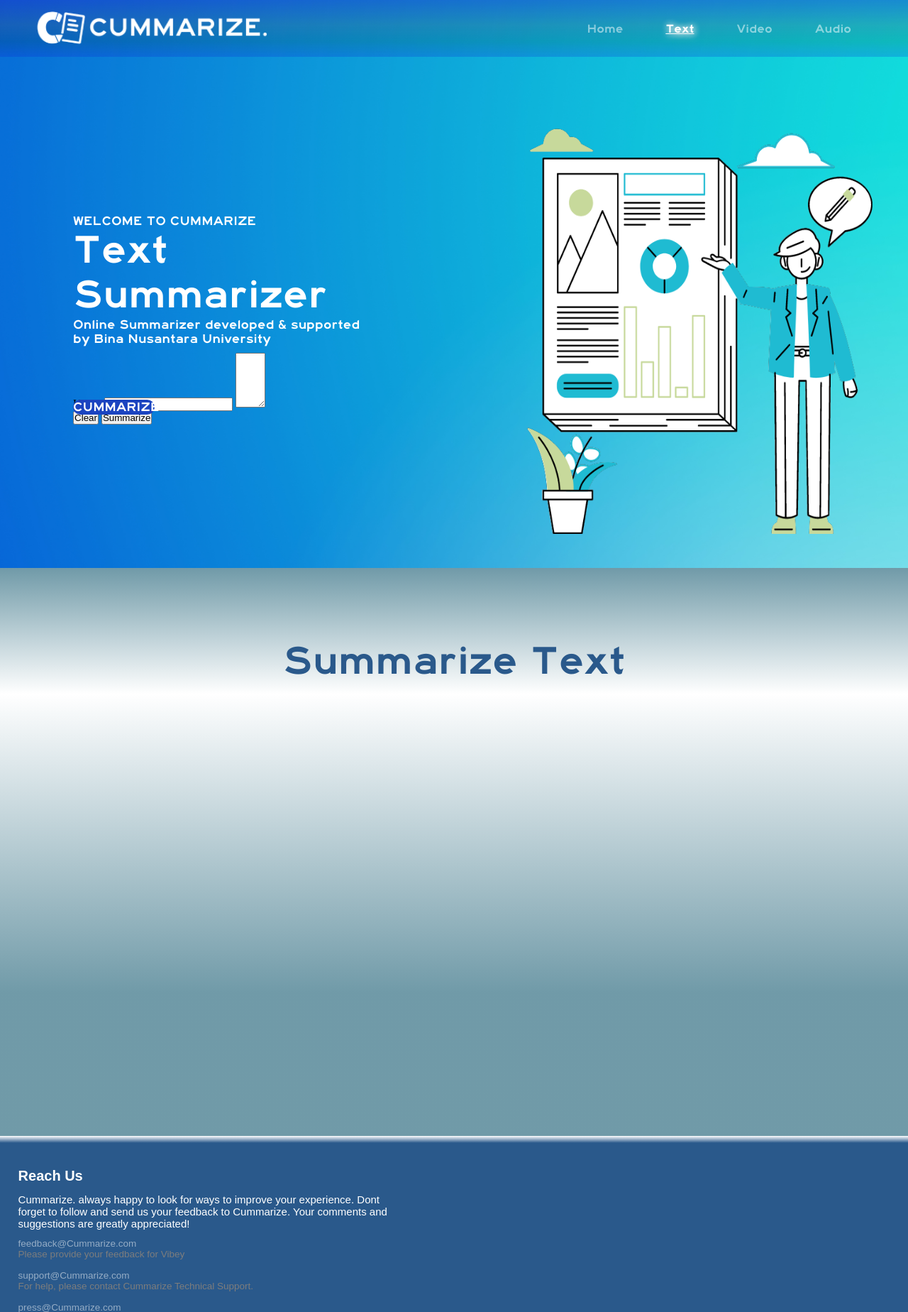
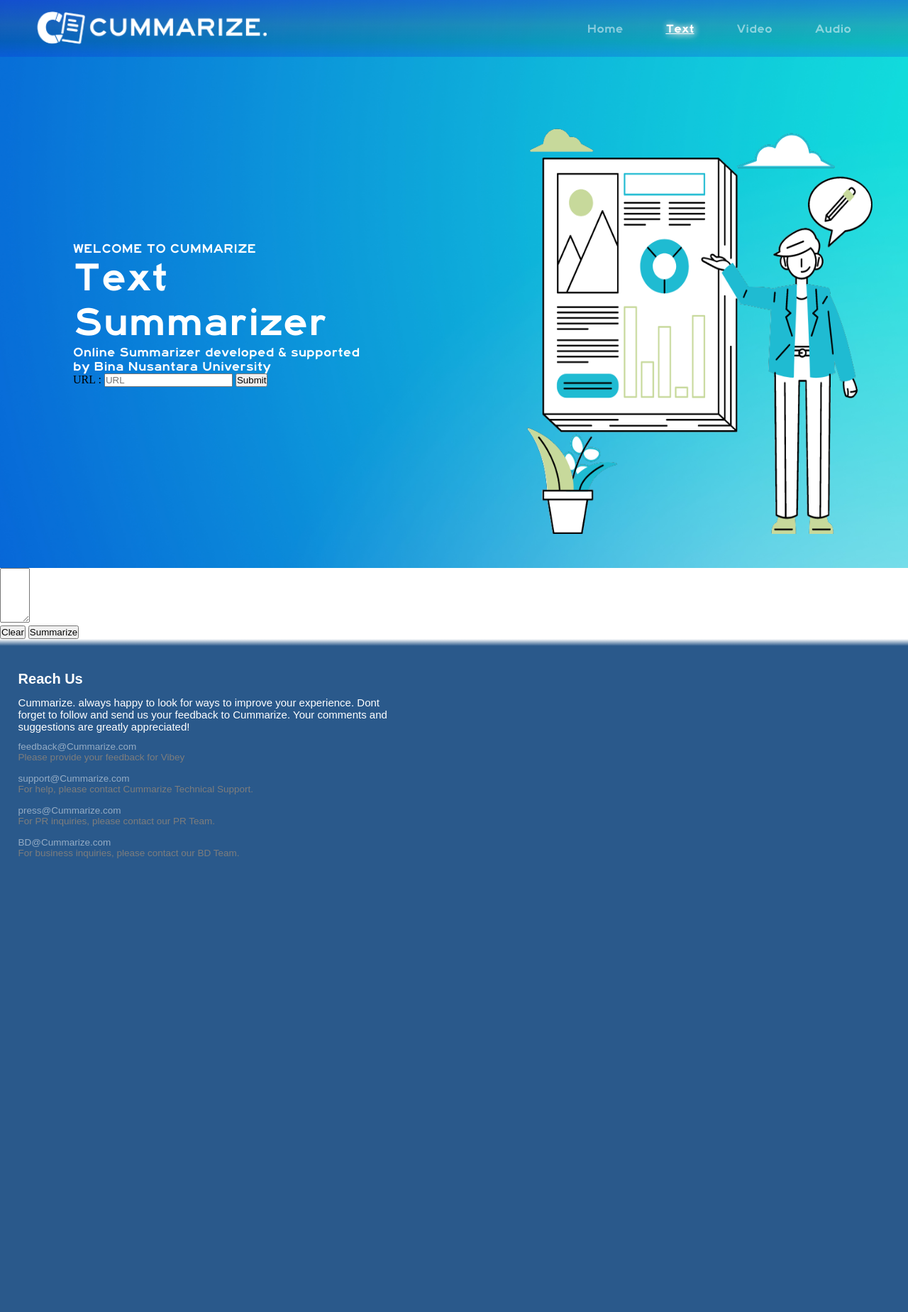
Before and after one commit to ZivFerdinand/CUMmarize-AI, a Flask app: page /text in a window 1280 px wide. Shown: the top 1848 px of the page at 71% size. After the commit the page ends 1209 px from the top, so only its background shows below. Run offline with Flask 3, Linux system fonts and the light colour scheme; parts of the project's set-up code (start-up, migrations or seed data) failed here and were passed over.

Commit message:
Update text.html

```diff
--- a/templates/text.html
+++ b/templates/text.html
@@ -8,6 +8,7 @@
 
 <!-- BODY -->
 {% block body %}
+
 <header>
     <div class="navLogo">
         <img src="../static/image/logo.png" alt="Cummarize" class="nav_logo"/>
@@ -42,19 +43,13 @@
                 <div class="title-02">Text Summarizer</div>
                 <div class="title-01">Online Summarizer developed &amp supported</div>
                 <div class="title-01">by Bina Nusantara University</div>
-                <div class="form1">
+                <div class="form">
                     <form action="{{ url_for('text')}}" method="post">
                     <label id= "warna" for="url">URL :</label>
                     <input type="text" name="url" placeholder="URL">
+                    <button value="url" name="button"type="submit">Submit</button>
+                </div>
 
-                    <form method="POST" action="/analyze">
-                    <textarea name="rawtext" cols="3" rows="5" class="form-control" required="true" placeholder="Enter Text Here">
-                    </textarea>
-                    <br/>
-                    <button class="btn btn-small waves-effect waves-light light-blue lighten-1" type="reset">Clear</button>
-                    <button class="btn btn-small waves-effect waves-light purple lighten-1" type="submit">Summarize</button>
-                </div>
-                <button class ="buttonSumbit" type="submit">CUMMARIZE</button>
             </div>
         </div>
         <div class="text-image">
@@ -63,9 +58,12 @@
     </div>
 </div>
 
-<div class="summarize-text">
-    <div class="summarize">Summarize Text</div>
- </div>
+    <form method="POST" action="/analyze">
+    <textarea name="rawtext" cols="3" rows="5" class="form-control" placeholder="Enter Text Here">
+    </textarea>
+    <br/>
+    <button class="btn btn-small waves-effect waves-light light-blue lighten-1" type="reset">Clear</button>
+    <button name="button" value="rawtext" class="btn btn-small waves-effect waves-light purple lighten-1" type="submit">Summarize</button>
 
 <footer>
     <div class="footer">
```
